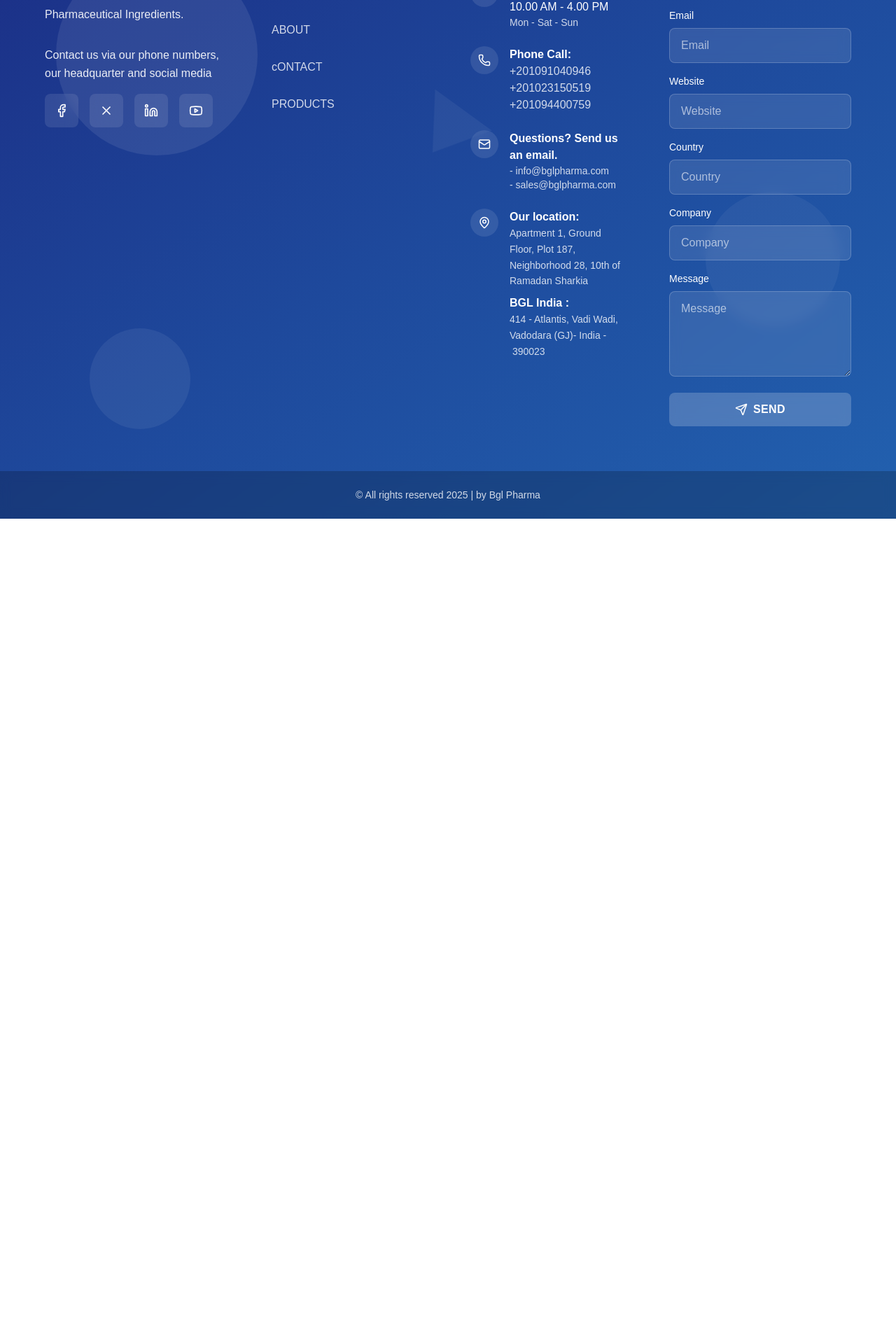
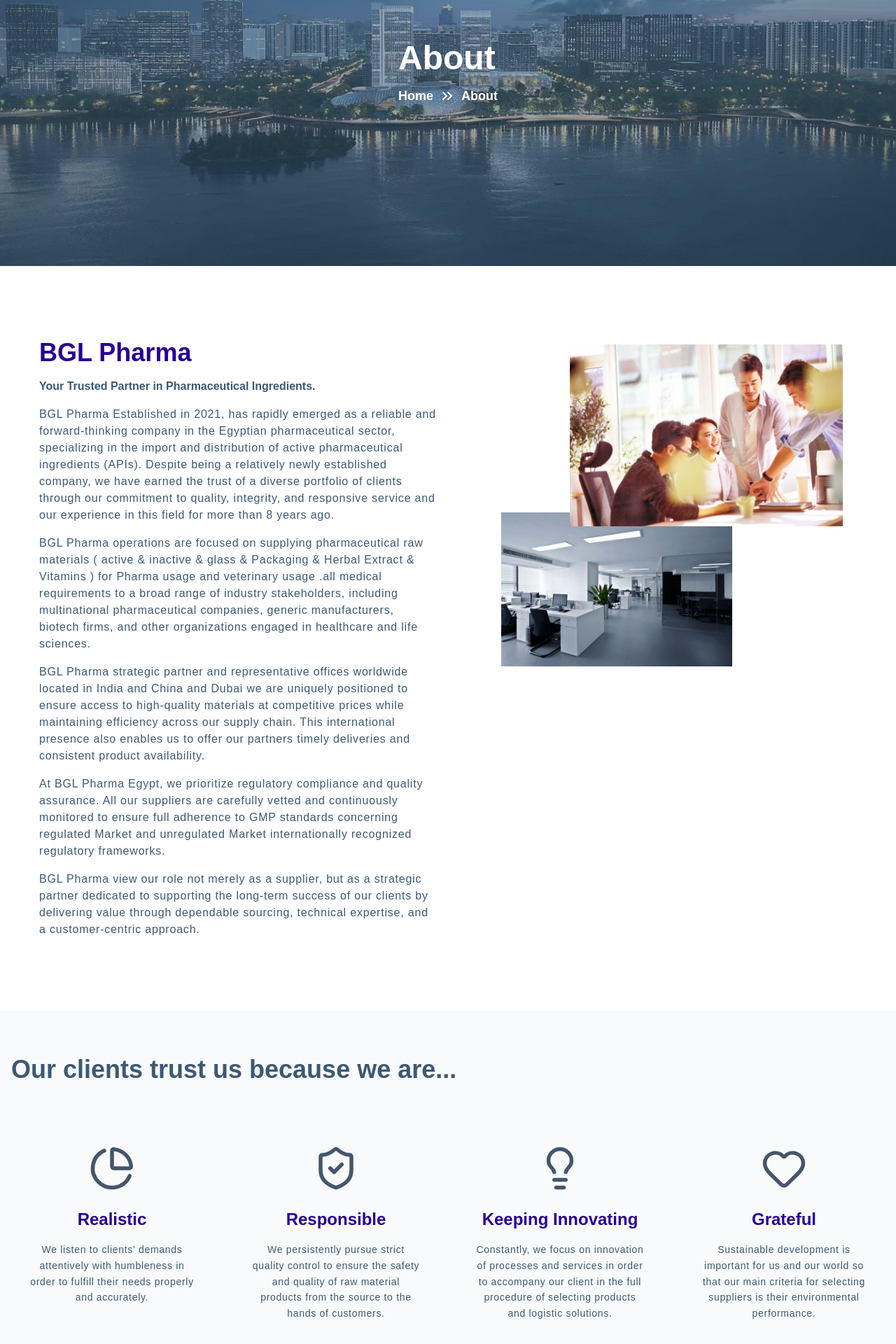
Before and after one commit to 3b3zeem/BGLPharma, a React (Vite) app: page /about in a window 1280 px wide. Shown: the part 320-2240 px from the top of the page at 70% size. Before the commit the page ends 1061 px from the top, so only its background shows below. Built offline with nearby package versions, Linux system fonts and the light colour scheme.

Commit message:
Implement code changes to enhance functionality and improve performance

```diff
--- a/src/components/HomeComponents/About/About.jsx
+++ b/src/components/HomeComponents/About/About.jsx
@@ -37,7 +37,7 @@
       </section>
 
       <section
-        className="max-w-7xl mx-auto py-30 px-4 sm:px-6 lg:px-8 bg-white md:px-20 text-gray-800 relative"
+        className="max-w-7xl mx-auto py-30 px-4 sm:px-6 lg:px-8 md:px-20 text-gray-800 relative"
         data-aos="fade-right"
         data-aos-anchor-placement="top-bottom"
       >
--- a/src/components/NavBar/NavBar.jsx
+++ b/src/components/NavBar/NavBar.jsx
@@ -20,7 +20,7 @@
     <React.Fragment>
       {/* Main NavBar */}
       <nav
-        className={`relative w-full flex items-center justify-between px-0 lg:px-6 z-[100] bg-gradient-to-r from-[#1a237e] to-[#2266b3] shadow-lg backdrop-blur-md
+        className={`relative w-full flex items-center justify-between px-4 lg:px-6 z-[100] bg-gradient-to-r from-[#1a237e] to-[#2266b3] shadow-lg backdrop-blur-md
         `}
       >
         <div className="flex items-center">
--- a/src/pages/About/About.jsx
+++ b/src/pages/About/About.jsx
@@ -1,12 +1,51 @@
-import React from "react";
-import { Facebook, Twitter, Instagram, Linkedin } from "lucide-react";
+import React, { useEffect } from "react";
 import Meta from "../../components/Meta/Meta";
-// import { useTranslation } from "react-i18next";
-// import { useLanguage } from "../../context/Language/LanguageContext";
+import about from "../../assets/Images/AboutHome.jpeg";
+import { Link } from "react-router-dom";
+import {
+  ChevronsRight,
+  PieChart,
+  ShieldCheck,
+  Lightbulb,
+  Heart,
+} from "lucide-react";
+import AOS from "aos";
+import "aos/dist/aos.css";
+
+import img1 from "../../assets/About1.jpg";
+import img2 from "../../assets/About2.jpg";
 
 const About = () => {
-  // const { t } = useTranslation();
-  // const { language } = useLanguage();
+  useEffect(() => {
+    AOS.init({ duration: 1000 });
+  }, []);
+
+  const features = [
+    {
+      icon: PieChart,
+      title: "Realistic",
+      description:
+        "We listen to clients' demands attentively with humbleness in order to fulfill their needs properly and accurately.",
+    },
+    {
+      icon: ShieldCheck,
+      title: "Responsible",
+      description:
+        "We persistently pursue strict quality control to ensure the safety and quality of raw material products from the source to the hands of customers.",
+    },
+    {
+      icon: Lightbulb,
+      title: "Keeping Innovating",
+      description:
+        "Constantly, we focus on innovation of processes and services in order to accompany our client in the full procedure of selecting products and logistic solutions.",
+    },
+    {
+      icon: Heart,
+      title: "Grateful",
+      description:
+        "Sustainable development is important for us and our world so that our main criteria for selecting suppliers is their environmental performance.",
+    },
+  ];
 
   return (
     <div className="w-full">
@@ -15,7 +54,147 @@
         description="Learn more about BGL Pharma and our story."
       />
 
-      About Us
+      <section className="relative h-[550px] overflow-hidden">
+        <div
+          className="absolute inset-0 bg-cover bg-center z-0"
+          style={{ backgroundImage: `url(${about})` }}
+        ></div>
+
+        <div className="relative bg-[#3c5975]/50 flex items-center justify-center h-full px-4 ">
+          <div className=" p-8 rounded-lg text-white">
+            <h2
+              className="text-5xl font-bold mb-4"
+              data-aos="fade-up"
+              data-aos-delay="0"
+            >
+              About
+            </h2>
+            <p
+              className="text-lg font-bold flex items-center justify-center gap-2"
+              data-aos="fade-up"
+              data-aos-delay="250"
+            >
+              <Link
+                to={"/"}
+                className="hover:text-[#270195] transition duration-200 cursor-pointer"
+              >
+                Home
+              </Link>{" "}
+              <ChevronsRight /> About
+            </p>
+          </div>
+        </div>
+      </section>
+
+      <div className="container mx-auto px-4 py-16">
+        <div className="flex flex-col md:flex-row items-start p-6">
+          {/* Left Text Section */}
+          <div className="md:w-1/2 p-4">
+            <h2 className="text-4xl font-bold text-[#270195] mb-4">
+              BGL Pharma
+            </h2>
+            <p className="text-[#3c5975] mb-4 ">
+              <strong>
+                Your Trusted Partner in Pharmaceutical Ingredients.
+              </strong>
+            </p>
+            <p className="mb-4 text-[#3c5975] space-x-0.5 tracking-wider">
+              BGL Pharma Established in 2021, has rapidly emerged as a reliable
+              and forward-thinking company in the Egyptian pharmaceutical
+              sector, specializing in the import and distribution of active
+              pharmaceutical ingredients (APIs). Despite being a relatively
+              newly established company, we have earned the trust of a diverse
+              portfolio of clients through our commitment to quality, integrity,
+              and responsive service and our experience in this field for more
+              than 8 years ago.
+            </p>
+            <p className="mb-4 text-[#3c5975] space-x-0.5 tracking-wider">
+              BGL Pharma operations are focused on supplying pharmaceutical raw
+              materials ( active & inactive & glass & Packaging & Herbal Extract
+              & Vitamins ) for Pharma usage and veterinary usage .all medical
+              requirements to a broad range of industry stakeholders, including
+              multinational pharmaceutical companies, generic manufacturers,
+              biotech firms, and other organizations engaged in healthcare and
+              life sciences.
+            </p>
+            <p className="mb-4 text-[#3c5975] space-x-0.5 tracking-wider">
+              BGL Pharma strategic partner and representative offices worldwide
+              located in India and China and Dubai we are uniquely positioned to
+              ensure access to high-quality materials at competitive prices
+              while maintaining efficiency across our supply chain. This
+              international presence also enables us to offer our partners
+              timely deliveries and consistent product availability.
+            </p>
+
+            <p className="mb-4 text-[#3c5975] space-x-0.5 tracking-wider">
+              At BGL Pharma Egypt, we prioritize regulatory compliance and
+              quality assurance. All our suppliers are carefully vetted and
+              continuously monitored to ensure full adherence to GMP standards
+              concerning regulated Market and unregulated Market internationally
+              recognized regulatory frameworks.
+            </p>
+            <p className="text-[#3c5975] space-x-0.5 tracking-wider">
+              BGL Pharma view our role not merely as a supplier, but as a
+              strategic partner dedicated to supporting the long-term success of
+              our clients by delivering value through dependable sourcing,
+              technical expertise, and a customer-centric approach.
+            </p>
+          </div>
+
+          {/* Right Image Section */}
+          <div className="md:w-1/2 p-6 flex justify-center items-center">
+            <div className="flex flex-col space-y-6 max-w-md w-full relative">
+              <div className="absolute hidden md:block top-0 -right-10 z-[100]">
+                <img
+                  src={img1}
+                  alt="Team collaboration"
+                  className="w-full h-[260px] object-cover"
+                />
+              </div>
+
+              <div className="absolute hidden md:block top-60 :right-[25px] z-[90]">
+                <img
+                  src={img2}
+                  alt="Office environment"
+                  className="w-full h-[220px] object-cover"
+                />
+              </div>
+            </div>
+          </div>
+        </div>
+      </div>
+
+      <div className="py-16 px-4 bg-gray-50">
+        <div className="container mx-auto">
+          <h2 className="text-3xl md:text-4xl font-extrabold mb-16 text-[#3c5975]">
+            Our clients trust us because we are...
+          </h2>
+
+          <div className="grid grid-cols-1 md:grid-cols-2 lg:grid-cols-4 gap-8">
+            {features.map((feature, index) => (
+              <div
+                key={index}
+                className="text-center p-6 group hover:bg-gray-100 transition duration-300 rounded"
+              >
+                <div className="flex justify-center mb-6">
+                  <feature.icon
+                    size={66}
+                    className="text-slate-600 transition duration-300 group-hover:text-[#270195]"
+                  />
+                </div>
+
+                <h3 className="text-2xl font-bold mb-4 text-[#270195]">
+                  {feature.title}
+                </h3>
+
+                <p className="text-[#3c5975] text-sm leading-relaxed tracking-wider">
+                  {feature.description}
+                </p>
+              </div>
+            ))}
+          </div>
+        </div>
+      </div>
     </div>
   );
 };
```
Also changed, not shown: src/assets/About1.jpg (added), src/assets/About2.jpg (added).
